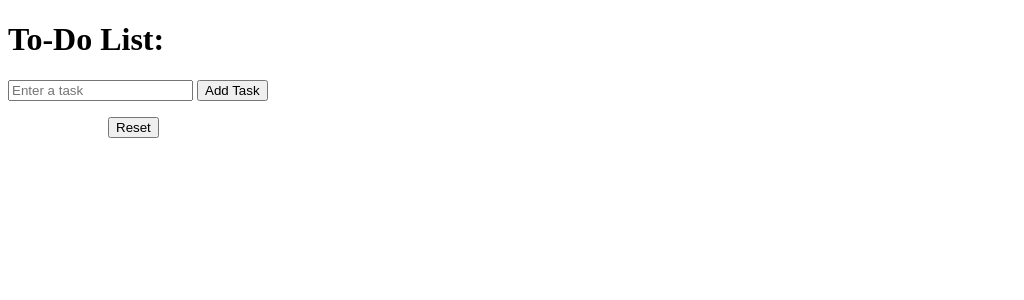
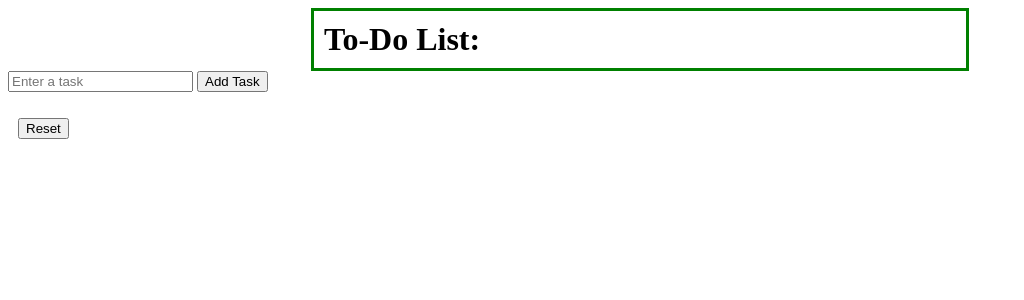
Before and after one commit to Sam-Oblad/toDoList, a Flask app: page / in a window 1280 px wide. Shown: the top 300 px of the page, without its empty margins (0-1024 px from the left). Run offline with Flask 3, Linux system fonts and the light colour scheme.

Commit message:
Implemented reset button, started working on css file

```diff
--- a/app.py
+++ b/app.py
@@ -5,14 +5,22 @@ tasks = []
 
 @app.route('/', methods=['GET', 'POST'])
 def index():
+
     if request.method == 'POST':
-        new_task = request.form.get('task')
-        tasks.append({'task' : new_task, 'completed' : False})
+        if request.form.get('reset'):
+            tasks.clear()
+        else:
+            new_task = request.form.get('task')
+            tasks.append({'task' : new_task, 'completed' : False})
 
-        completed_tasks = request.form.getlist('completed')
-        for index in completed_tasks:
-            tasks[int(index)]['completed'] = True
+            completed_tasks = request.form.getlist('completed')
+            for index in completed_tasks:
+                tasks[int(index)]['completed'] = True
+
+
+
     return render_template('index.html', tasks=tasks)
+
 
 if __name__ == '__main__':
     app.run()
--- a/styles.css
+++ b/styles.css
@@ -1,3 +1,9 @@
+.center {
+    margin: auto;
+    width: 50%;
+    border: 3px solid green;
+    padding: 10px;
+}
 
 .task-item{
     display: flex;
@@ -10,5 +16,5 @@
 }
 
 .reset-button {
-    margin-left: 100px;
+    margin: 10px;
 }
--- a/templates/index.html
+++ b/templates/index.html
@@ -1,11 +1,11 @@
 <!DOCTYPE html>
 <html>
     <head>
-        <title>To-Do List App</title>
+        <title >To-Do List App</title>
         <link rel="stylesheet" href="{{ url_for('static', filename='styles.css')}}">
     </head>
     <body>
-        <h1>To-Do List:</h1>
+        <h1 class="center">To-Do List:</h1>
         <form method="POST" action="/">
             <input type="text" name="task" placeholder="Enter a task">
             <button type="submit">Add Task</button>
@@ -18,6 +18,9 @@
             </li>
             {% endfor %}
         </ul>
-        <button type="reset" class="reset-button">Reset</button>
+        <form method="POST" action="/">
+            <input type="hidden" name="reset" value="true">
+            <button type="submit" class="reset-button">Reset</button>
+        </form>
     </body>
 </html>
```
